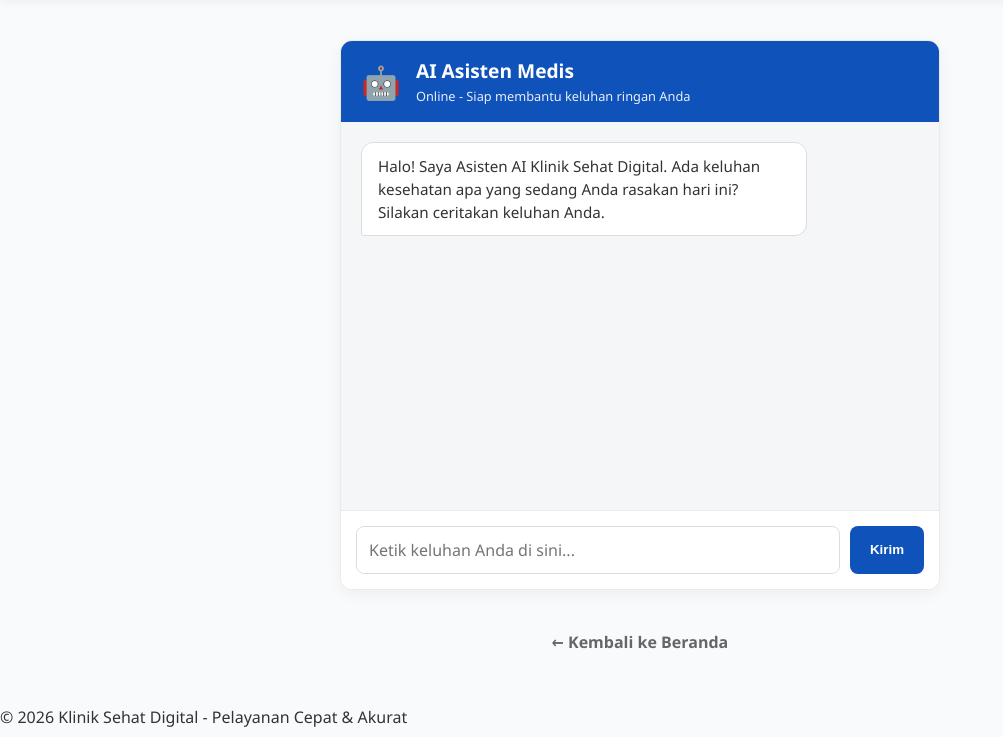
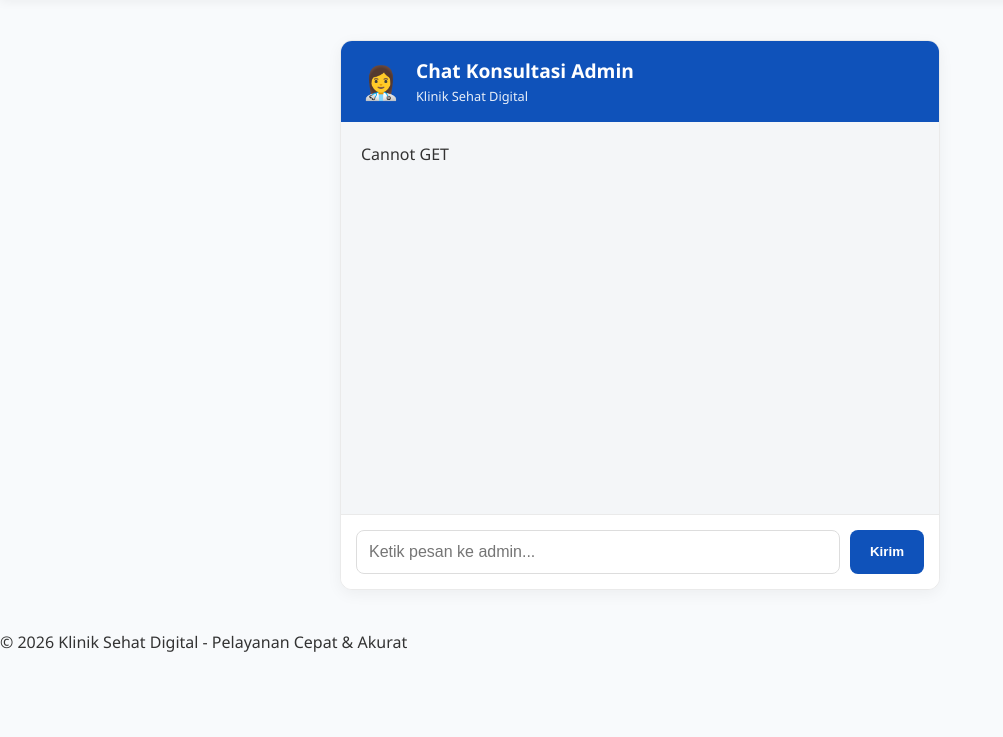
Before and after one commit to andika9108/klinik.app, a PHP site: page /konsultasi/index.php in a window 1280 px wide. Shown: the part 63-800 px from the top of the page, without its empty margins (0-1003 px from the left). Run offline with PHP 8.4, Linux system fonts and the light colour scheme.

Commit message:
Update index.php

```diff
--- a/konsultasi/index.php
+++ b/konsultasi/index.php
@@ -1,102 +1,80 @@
 <?php
-// Cuma pakai satu ../ karena sekarang posisinya ada di folder konsultasi/
 include '../includes/header.php';
+// Pastikan koneksi dipanggil
+require_once '../includes/connection.php';
 ?>
 
 <style>
-    .chat-container {
-        max-width: 600px; margin: 40px auto; background: white; border-radius: 12px;
-        box-shadow: 0 4px 15px rgba(0,0,0,0.05); overflow: hidden; border: 1px solid #eaeaea;
-        display: flex; flex-direction: column; height: 550px;
-    }
-    .chat-header {
-        background: #0f52ba; color: white; padding: 15px 20px; display: flex; align-items: center; gap: 15px;
-    }
-    .chat-box {
-        flex: 1; padding: 20px; overflow-y: auto; background: #f4f6f8; display: flex; flex-direction: column; gap: 15px;
-    }
-    .message {
-        max-width: 80%; padding: 12px 16px; border-radius: 12px; line-height: 1.5; font-size: 0.95rem;
-    }
-    .msg-ai {
-        background: white; border: 1px solid #ddd; align-self: flex-start; border-bottom-left-radius: 2px; color: #333;
-    }
-    .msg-user {
-        background: #0f52ba; color: white; align-self: flex-end; border-bottom-right-radius: 2px;
-    }
-    .chat-input-area {
-        padding: 15px; background: white; border-top: 1px solid #eaeaea; display: flex; gap: 10px;
-    }
-    .chat-input {
-        flex: 1; padding: 12px; border: 1px solid #ddd; border-radius: 8px; outline: none; font-family: inherit;
-    }
-    .chat-input:focus { border-color: #0f52ba; }
-    .btn-send {
-        background: #0f52ba; color: white; border: none; padding: 0 20px; border-radius: 8px; cursor: pointer; font-weight: bold; transition: 0.2s;
-    }
-    .btn-send:hover { background: #0b3d8c; }
+    .chat-container { max-width: 600px; margin: 40px auto; background: white; border-radius: 12px; box-shadow: 0 4px 15px rgba(0,0,0,0.05); overflow: hidden; border: 1px solid #eaeaea; display: flex; flex-direction: column; height: 550px; }
+    .chat-header { background: #0f52ba; color: white; padding: 15px 20px; display: flex; align-items: center; gap: 15px; }
+    .chat-box { flex: 1; padding: 20px; overflow-y: auto; background: #f4f6f8; display: flex; flex-direction: column; gap: 15px; }
+    .message { max-width: 80%; padding: 12px 16px; border-radius: 12px; line-height: 1.5; font-size: 0.95rem; position: relative; }
+    .msg-admin { background: white; border: 1px solid #ddd; align-self: flex-start; border-bottom-left-radius: 2px; color: #333; }
+    .msg-user { background: #0f52ba; color: white; align-self: flex-end; border-bottom-right-radius: 2px; }
+    .chat-input-area { padding: 15px; background: white; border-top: 1px solid #eaeaea; display: flex; gap: 10px; }
+    .chat-input { flex: 1; padding: 12px; border: 1px solid #ddd; border-radius: 8px; outline: none; }
+    .btn-send { background: #0f52ba; color: white; border: none; padding: 0 20px; border-radius: 8px; cursor: pointer; font-weight: bold; }
+    .time { font-size: 0.7rem; display: block; margin-top: 5px; opacity: 0.7; }
 </style>
 
 <div class="chat-container">
     <div class="chat-header">
-        <div style="font-size: 2rem;">🤖</div>
+        <div style="font-size: 2rem;">👩‍⚕️</div>
         <div>
-            <h2 style="margin: 0; font-size: 1.2rem;">AI Asisten Medis</h2>
-            <p style="margin: 0; font-size: 0.8rem; opacity: 0.9;">Online - Siap membantu keluhan ringan Anda</p>
+            <h2 style="margin: 0; font-size: 1.2rem;">Chat Konsultasi Admin</h2>
+            <p style="margin: 0; font-size: 0.8rem; opacity: 0.9;">Klinik Sehat Digital</p>
         </div>
     </div>
 
     <div class="chat-box" id="chatBox">
-        <div class="message msg-ai">
-            Halo! Saya Asisten AI Klinik Sehat Digital. Ada keluhan kesehatan apa yang sedang Anda rasakan hari ini? Silakan ceritakan keluhan Anda.
         </div>
-    </div>
 
     <div class="chat-input-area">
-        <input type="text" id="userInput" class="chat-input" placeholder="Ketik keluhan Anda di sini..." onkeypress="handleKeyPress(event)">
-        <button onclick="kirimPesan()" class="btn-send">Kirim</button>
+        <input type="text" id="userInput" class="chat-input" placeholder="Ketik pesan ke admin..." onkeypress="handleKeyPress(event)">
+        <button id="btnKirim" onclick="kirimPesan()" class="btn-send">Kirim</button>
     </div>
 </div>
 
-<div style="text-align: center; margin-bottom: 50px;">
-    <a href="../dashboard.php" style="color: #666; text-decoration: none; font-weight: bold;">&larr; Kembali ke Beranda</a>
-</div>
+<script>
+    // Fungsi Ambil Chat Otomatis (Real-time)
+    function muatChat() {
+        fetch('ambil_chat.php')
+        .then(response => response.text())
+        .then(html => {
+            const chatBox = document.getElementById("chatBox");
+            // Cek kalau scroll lagi di bawah, biar otomatis scroll pas ada pesan baru
+            const isAtBottom = chatBox.scrollHeight - chatBox.clientHeight <= chatBox.scrollTop + 1;
 
-<script>
+            chatBox.innerHTML = html;
+
+            if (isAtBottom) {
+                chatBox.scrollTop = chatBox.scrollHeight;
+            }
+        });
+    }
+
+    // Jalankan setiap 2 detik
+    setInterval(muatChat, 2000);
+    muatChat();
+
     function kirimPesan() {
         var inputField = document.getElementById("userInput");
         var pesan = inputField.value.trim();
         if (pesan === "") return;
 
-        var chatBox = document.getElementById("chatBox");
-        var userBubble = document.createElement("div");
-        userBubble.className = "message msg-user";
-        userBubble.innerText = pesan;
-        chatBox.appendChild(userBubble);
-
-        inputField.value = "";
-        chatBox.scrollTop = chatBox.scrollHeight;
-
-        setTimeout(function() {
-            var aiBubble = document.createElement("div");
-            aiBubble.className = "message msg-ai";
-
-            var balasan = "Terima kasih atas informasinya. Saat ini sistem AI kami masih dalam tahap pengembangan. Namun, keluhan mengenai '" + pesan + "' sebaiknya segera dikonsultasikan dengan dokter spesialis kami melalui menu pendaftaran antrean.";
-
-            if(pesan.toLowerCase().includes("pusing") || pesan.toLowerCase().includes("sakit kepala")) {
-                balasan = "Untuk keluhan pusing atau sakit kepala, pastikan Anda mendapatkan istirahat yang cukup dan minum air putih. Jika rasa sakit tidak tertahankan atau berlangsung lebih dari dua hari, segera ambil nomor antrean Poli Umum untuk pemeriksaan lebih lanjut.";
-            }
-
-            aiBubble.innerText = balasan;
-            chatBox.appendChild(aiBubble);
-            chatBox.scrollTop = chatBox.scrollHeight;
-        }, 1000);
+        fetch('proses_chat.php', {
+            method: 'POST',
+            headers: { 'Content-Type': 'application/x-www-form-urlencoded' },
+            body: 'pesan=' + encodeURIComponent(pesan)
+        })
+        .then(() => {
+            inputField.value = "";
+            muatChat();
+        });
     }
 
     function handleKeyPress(e) {
-        if (e.key === "Enter") {
-            kirimPesan();
-        }
+        if (e.key === "Enter") kirimPesan();
     }
 </script>
 
```
